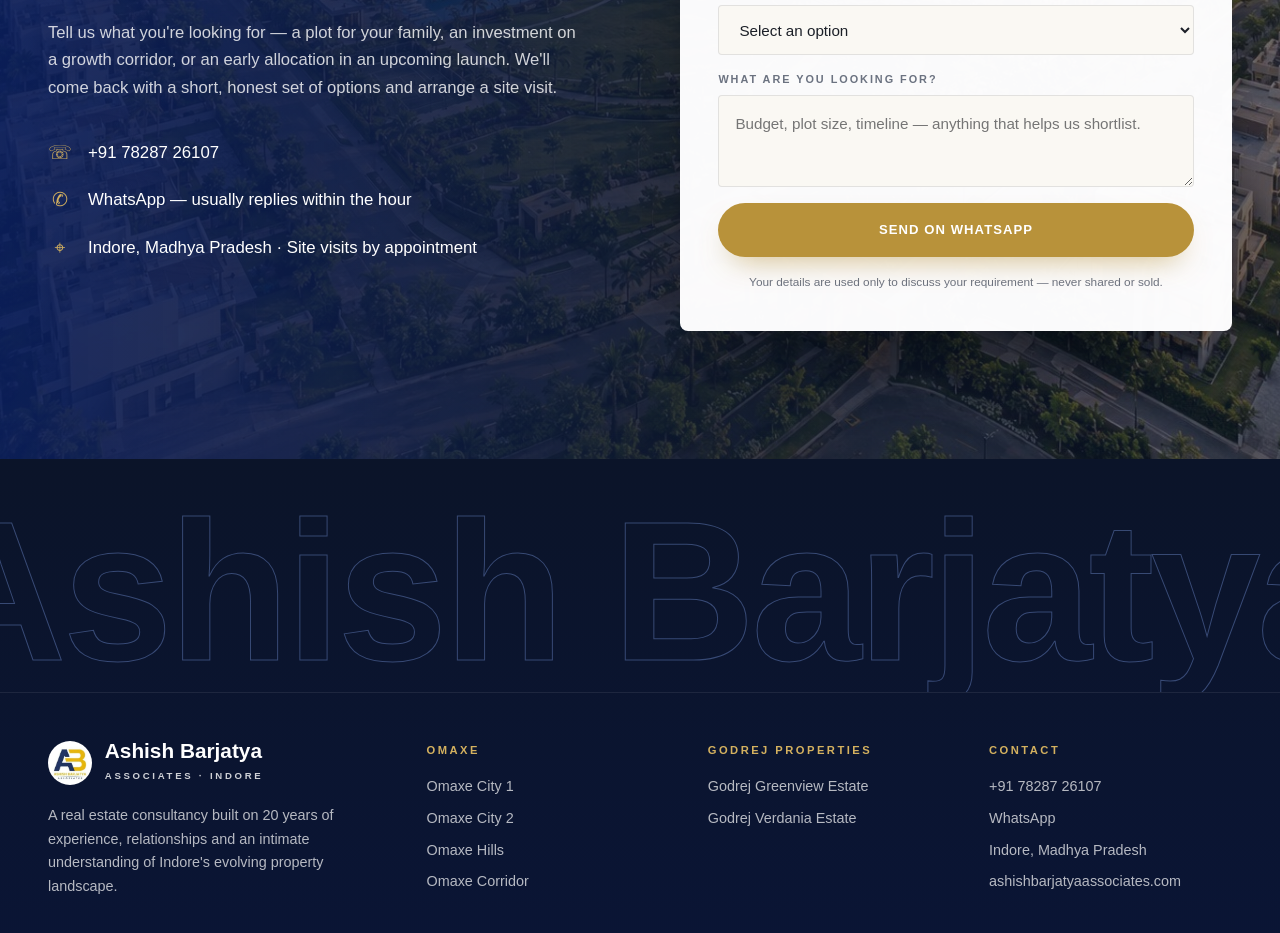
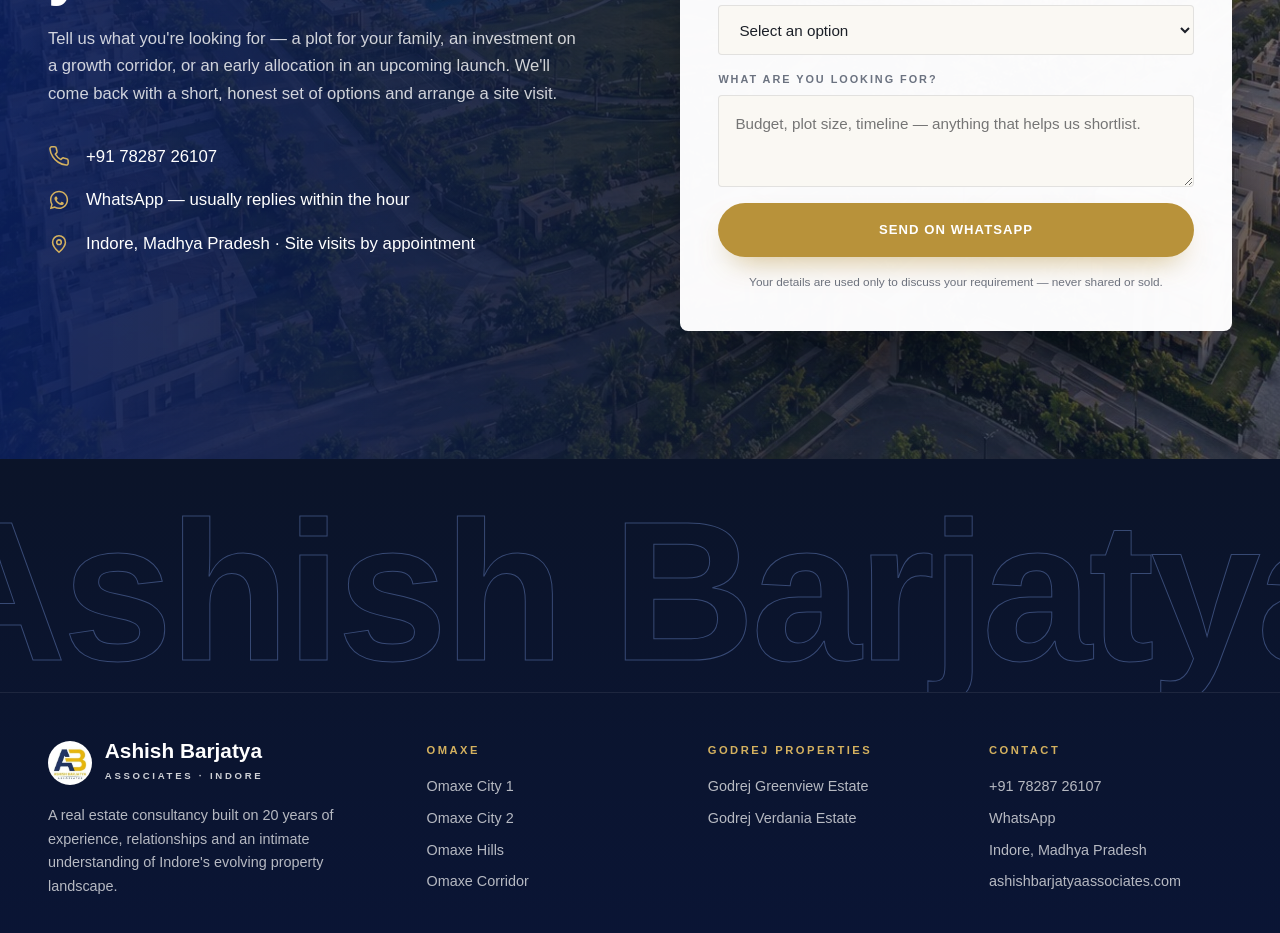
Before and after one commit to pranjali0206/ashish-barjatya-associates, a React (Vite) app: page / in a window 1280 px wide. Shown: the part 10060-10993 px from the top of the page. Built offline with nearby package versions, Linux system fonts and the light colour scheme.

Commit message:
Hero: skyline image, badge copy; contact icons fixed

```diff
--- a/src/components/Contact.jsx
+++ b/src/components/Contact.jsx
@@ -4,6 +4,16 @@ import SplitText from './SplitText'
 import { Reveal } from './Reveal'
 import Magnetic from './Magnetic'
 import { img, wa, PHONE, PHONE_RAW, OMAXE, GODREJ } from '../data'
+
+const PhoneIcon = () => (
+  <svg viewBox="0 0 24 24" fill="none" stroke="currentColor" strokeWidth="1.7" strokeLinecap="round" strokeLinejoin="round" aria-hidden="true"><path d="M22 16.9v3a2 2 0 0 1-2.2 2 19.8 19.8 0 0 1-8.6-3.1 19.5 19.5 0 0 1-6-6A19.8 19.8 0 0 1 2.1 4.2 2 2 0 0 1 4.1 2h3a2 2 0 0 1 2 1.7c.1.9.4 1.9.7 2.8a2 2 0 0 1-.5 2.1L8 9.9a16 16 0 0 0 6 6l1.3-1.3a2 2 0 0 1 2.1-.4c.9.3 1.8.6 2.8.7a2 2 0 0 1 1.7 2z" /></svg>
+)
+const WaIcon = () => (
+  <svg viewBox="0 0 24 24" fill="currentColor" aria-hidden="true"><path d="M12.04 2C6.58 2 2.13 6.45 2.13 11.91c0 1.75.46 3.45 1.32 4.95L2 22l5.25-1.38a9.9 9.9 0 0 0 4.79 1.22c5.46 0 9.91-4.45 9.91-9.91C21.95 6.45 17.5 2 12.04 2m0 1.67c4.56 0 8.24 3.68 8.24 8.24s-3.68 8.24-8.24 8.24c-1.5 0-2.97-.4-4.25-1.17l-.3-.18-3.12.82.83-3.04-.2-.31a8.2 8.2 0 0 1-1.26-4.36c0-4.56 3.68-8.24 8.24-8.24m-3.4 4.4c-.17 0-.44.06-.67.31-.23.25-.88.86-.88 2.1s.9 2.43 1.03 2.6c.13.17 1.77 2.7 4.3 3.78 2.1.84 2.52.67 2.98.63.46-.04 1.48-.6 1.69-1.19.21-.59.21-1.09.15-1.19-.06-.1-.23-.17-.48-.29-.25-.13-1.48-.73-1.71-.81-.23-.08-.4-.13-.56.12-.17.25-.65.81-.8.98-.15.17-.29.19-.54.06-.25-.12-1.06-.39-2.01-1.24-.74-.66-1.24-1.48-1.39-1.73-.15-.25-.02-.38.11-.51.11-.11.25-.29.38-.44.12-.15.17-.25.25-.42.08-.17.04-.31-.02-.44-.06-.12-.56-1.35-.77-1.85-.2-.48-.41-.42-.56-.43h-.5z" /></svg>
+)
+const PinIcon = () => (
+  <svg viewBox="0 0 24 24" fill="none" stroke="currentColor" strokeWidth="1.7" aria-hidden="true"><path d="M12 21s7-6.2 7-11a7 7 0 1 0-14 0c0 4.8 7 11 7 11z" /><circle cx="12" cy="10" r="2.5" /></svg>
+)
 
 export default function Contact() {
   const ref = useRef(null)
@@ -27,9 +37,9 @@ export default function Contact() {
           <SplitText as="h2" lines={["Let's find", 'your address.']} />
           <Reveal className="lede light" delay={0.15}>Tell us what you're looking for — a plot for your family, an investment on a growth corridor, or an early allocation in an upcoming launch. We'll come back with a short, honest set of options and arrange a site visit.</Reveal>
           <Reveal className="contact-lines" delay={0.25}>
-            <a href={`tel:+${PHONE_RAW}`}><i>☏</i>{PHONE}</a>
-            <a href={wa('Hello, I would like to discuss a plot requirement in Indore.')} target="_blank" rel="noopener"><i>✆</i>WhatsApp — usually replies within the hour</a>
-            <span><i>⌖</i>Indore, Madhya Pradesh · Site visits by appointment</span>
+            <a href={`tel:+${PHONE_RAW}`}><PhoneIcon />{PHONE}</a>
+            <a href={wa('Hello, I would like to discuss a plot requirement in Indore.')} target="_blank" rel="noopener"><WaIcon />WhatsApp — usually replies within the hour</a>
+            <span><PinIcon />Indore, Madhya Pradesh · Site visits by appointment</span>
           </Reveal>
         </div>
         <Reveal className="form-wrap" delay={0.2} y={40}>
--- a/src/styles/global.css
+++ b/src/styles/global.css
@@ -387,7 +387,7 @@ section{padding:clamp(5rem,10vw,9rem) 0}
 @media(min-width:960px){.cta-grid{grid-template-columns:1fr 1fr;gap:5rem;align-items:center}}
 .contact-lines{margin-top:2.2rem;display:grid;gap:1rem}
 .contact-lines a,.contact-lines span{display:flex;align-items:center;gap:1rem;font-size:1.05rem;font-weight:500}
-.contact-lines i{font-style:normal;color:var(--gold-2);width:24px;text-align:center;font-size:1.2rem}
+.contact-lines svg{width:22px;height:22px;color:var(--gold-2);flex:none}
 .contact-lines a:hover{color:var(--gold-2)}
 .form{background:rgba(255,255,255,.98);color:var(--ink);border-radius:var(--r);padding:clamp(1.7rem,3vw,2.6rem);box-shadow:0 40px 100px -40px rgba(0,0,0,.7)}
 .form h3{margin-bottom:.3rem}
```
